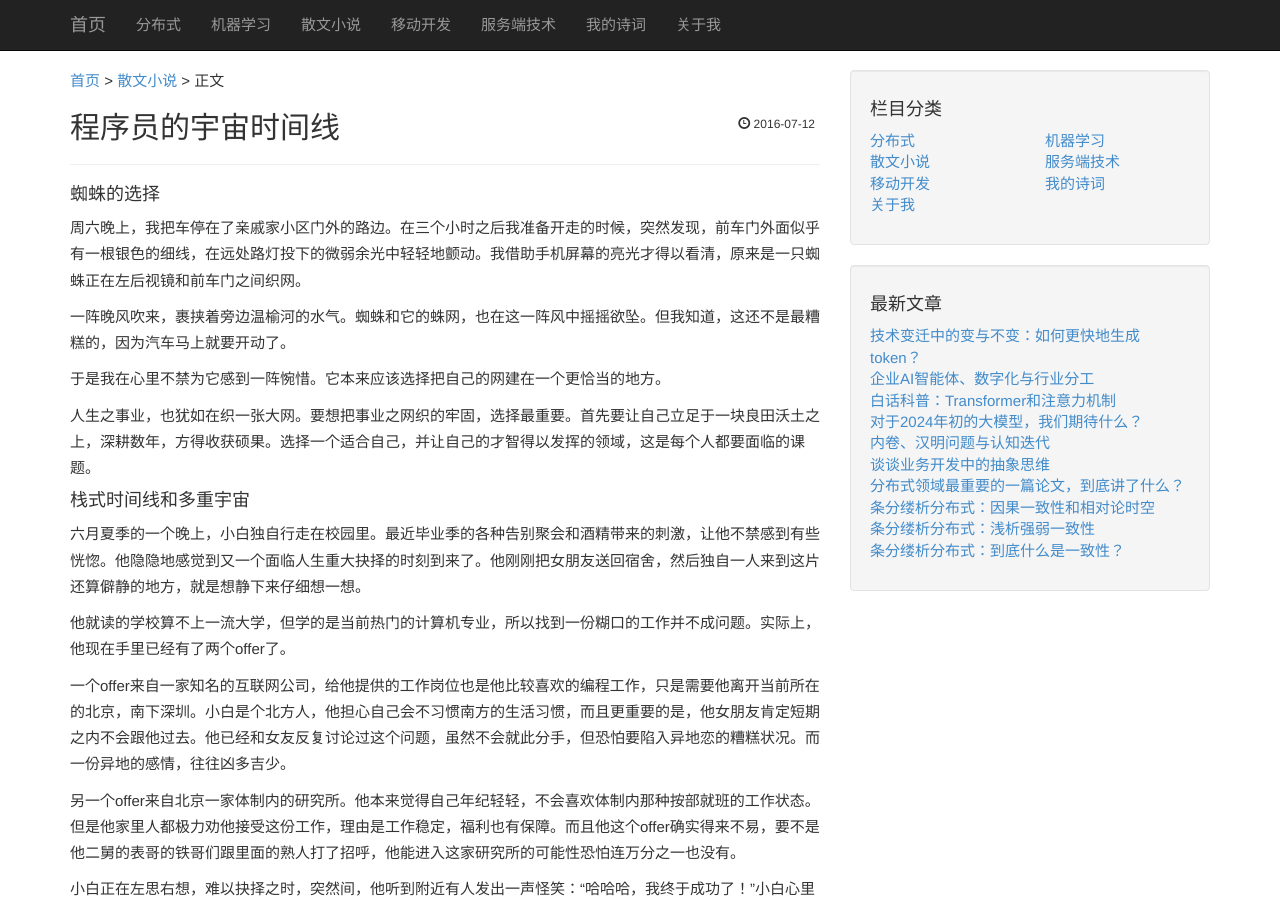
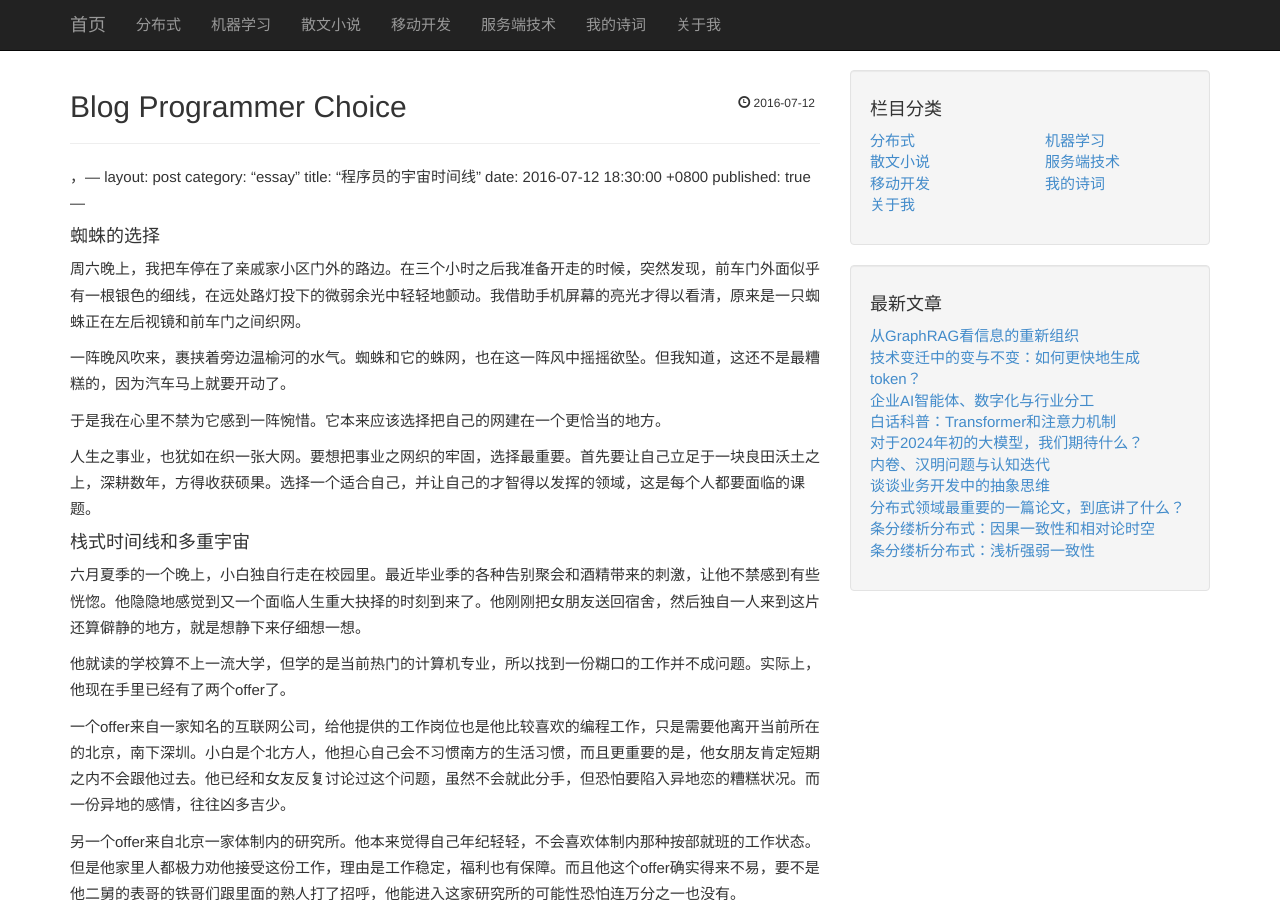
Before and after one commit to tielei/tielei.github.io, a Jekyll site: the page built from _posts/2016-07-12-blog-programmer-choice.markdown, in a window 1280 px wide and 900 px high. Built offline with Jekyll 4.4.1, drawn with Linux system fonts in a browser that asks for light colours; our own code applies the rules of GitHub Pages for plain Markdown files; comment, search, counter and statistics services are not loaded; some of the changed lines change nothing that is shown.

Commit message:
graphrag文章提交

```diff
--- a/_posts/2016-07-12-blog-programmer-choice.markdown
+++ b/_posts/2016-07-12-blog-programmer-choice.markdown
@@ -1,4 +1,4 @@
----
+，---
 layout: post
 category: "essay"
 title: "程序员的宇宙时间线"
--- /dev/null
+++ b/_posts/2024-08-31-blog-graph-rag-information_org.markdown
@@ -0,0 +1,112 @@
+---
+layout: post
+category: "ml"
+title: "从GraphRAG看信息的重新组织"
+date: 2024-08-31 00:00:00 +0800
+published: true
+---
+
+GraphRAG俨然已经成为了一种新的技术路线；虽然类似的技术还有很多不成熟的地方。前几天发现，学术界已经有关于GraphRAG的综述出现了[1]，链接在文末，供大家参考。
+
+不过今天我们要讨论的重点不是这个。我想跟大家聊一聊：沿着GraphRAG的思路，在LLM的时代，信息可能以什么样的方式被重新组织？
+
+<!--more-->
+
+### 数据的两种类型及处理路径
+
+在一个数字化的世界里，数据有两种：一种是给人看的，一种是给机器看的。
+
+给人看的数据，比如新闻、网页、论文、专利文本。这些数据是由人生产的，生产出来的目的也是给人看的，用于传递信息或知识。所以，它们天然就是无结构的free text。在LLM出现之前，计算机系统对这些信息进行直接处理，是很困难的。
+
+至于另一种给机器看的数据，指的是传统计算机程序可以直接处理的结构化数据，比如xml、json、关系表格，等等。它们在计算机程序之间传递信息或指令，支撑整个系统的运转。这些数据通常有严格的schema的约束，大部分由机器产生，也由机器消费。
+
+现在，我们把关注点放在前一类数据上。由于这部分数据是为了给人看的，所以如果涉及到对信息进行处理，就需要大量的人力参与其中。
+
+具体需要做什么处理呢？对于一个严肃的信息获取场景来说，抽象来看，人们通常需要对数据进行三个阶段的处理：
+* 检索；
+* 提取；
+* 整合。
+
+举个例子，假设你的主管布置了一项任务，要求你针对某项技术调研一下业界方案。第一步，你肯定会去互联网上**检索**各种相关资料，查阅业界各大公司的官网、技术博客，查阅相关论文，以及检索行业会议的信息。第二步，从这些资料中**提取**当前关注的技术方案在各个维度的**关键信息**，比如各个方案的技术原理、适用范围、核心难点、优势、局限性，等等。第三步，对所有这些关键信息进行**整合**，得到最终结论。这个「最终结论」，一般来说是简短的、高度概括的，而且是自然语言的，给人看了用于进一步决策的。
+
+以前的信息系统，只能辅助完成第一步的检索工作。后面的提取、整合，仍然主要是人的工作。但是LLM出现之后，后面这两步也有希望由计算机程序来处理了。
+
+### 信息的组织形式
+
+为了对海量的信息进行检索和处理，信息系统需要对数据做某种形式的提前组织。
+
+搜索引擎算是一种传统的技术，它出于检索的目的，基于关键词将文本数据组织成倒排索引的形式。这种数据组织形式，简单可解释。
+
+但是，这种关键词索引的数据组织形式，只能支撑粗粒度的「检索」任务。数据的存储单元，是一个完整的document。比如，一个网页是一个document，一篇新闻报道是一个document，一篇论文是一个document。我们可以根据关键词，定位到若干个document。但有两个遗留问题没有解决：
+* 一个是广度的问题。在严肃的信息获取场景下，我们对于信息的完整性有比较高的要求。也就是说，用关键词检索出「某些」资料是不够的，还希望查到的资料要全。把散落到各处的信息，按照要求收集到一起，仅依靠关键词索引很难覆盖到。
+* 另一个是深度的问题。通过关键词索引可以定位到document级别，但这些document内部更细粒度的信息，就需要人来提取、整合。
+
+于是，有些人尝试从document中预先把有用的信息提取出来，做成结构化的数据。一般有两种形式：一种是知识图谱，按照实体和实体关系来组织信息，类似企查查、天眼查组织企业数据的形式；另一种是表格形式，常见的例子是金融领域的一些应用，把各个公司的历史财务信息（营业额、利润、资产负债、现金流量等）、分红派息行为、机构持股变动等信息，汇总成表格呈现给投资者。
+
+不管是知识图谱，还是表格数据，它们都属于「给人看」的结构化数据。把这些数据生产出来，需要耗费大量的人力（机器可以辅助一部分），因此，这种人工组织信息的方式，只能在商业价值高的一些领域内小范围使用。
+
+LLM的出现，改变了这一切。它把整个互联网上公开可访问的文本信息，压缩进了模型当中。可以想象一下，LLM把信息重新组织、重新打散，按照某种难以理解的方式，存储在了数十亿甚至数百亿个参数中。它组织信息的粒度更细。前面讲的倒排索引，组织信息的粒度是document；知识图谱和表格，组织信息的粒度是人能够理解的实体概念和实体关系；而LLM组织信息的粒度，则是一个个的token。
+
+已经有不少研究人员在研究LLM内部的数据表示了，而且取得了一些进展。比如，Anthropic的一个研究表明，他们从Claude 3 Sonnet模型中，提取出了数百万个特征[2]。但是，LLM内部对于信息的组织形式，整体上看仍然是个黑盒。
+
+### GraphRAG带来的启示
+
+本来人们对LLM的期望是很高的，认为它可能会颠覆知识产业。从逻辑上讲，这么想是有些道理的。既然LLM已经吃进去了互联网上所有的公开数据，将信息在内部做了重新组织，相当于学到了数据里面所表示的知识，自然可以解答信息或知识层面的「任何」问题。我们前面提到的检索、提取、整合，这三个阶段的信息处理过程，理论上LLM似乎是能端到端地做掉的。
+
+但是，LLM在能力上目前还有两个关键的不足：一个是推理能力 (reasoning) 还达不到真实业务场景的要求；另一个是幻觉问题，这是一个顽疾。这些不足让LLM难以单独成为端到端的解决方案。
+
+微软提出的GraphRAG方案[3]，提供了一个新的思路。GraphRAG整个系统可以分成两个大的模块：Indexer和Query。Indexer负责从非结构化的文本中提取实体和实体关系，形成结构化的图谱，并支持层次化建图；Query模块则负责利用建好的图谱执行问答任务。
+
+这里隐含着一些思路的转变。
+
+GraphRAG仍然是按照实体和实体关系对世界进行建模的，但它按照这种图的模型对信息进行重新组织的时候，是充分利用了LLM学到的知识的。这相当于找到了一种实现路径，把关注的重点从LLM内部转移到了LLM外部。LLM内部是个黑盒，但它却有一个「人格化」的界面，输入和输出都是自然语言的。因此，利用LLM做信息的重新组织，LLM内部的知识就「外化」到了建图的过程中了，而且变成了人可以理解的形式。
+
+这里有两个关键点需要注意：
+* GraphRAG更充分利用了LLM的知识。至少是比传统的RAG更多地利用了模型的知识。在传统的RAG中，LLM主要发挥作用的地方是最后一步。它在训练阶段所学到的——对于这个世界的理解——很可能并没有充分发挥出来。而在GraphRAG中，LLM对世界的理解，体现在了对实体和实体关系的识别过程中。
+* 在LLM外部对信息进行重组，意味着更加可控，也意味着人可以理解和参与这个控制工程。
+
+可以畅想一下，如果做得足够好的话，我们可能能够得到一种新型的知识库的组织形式。它以自然语言为界面来提供对信息的查询；内部则以一种全新的方式来组织数据。这种对数据的组织，不是基于关键词的浅层的关联，而是包含了语义上的关联，包含了LLM对于世界的理解。
+
+### GraphRAG的一些实现细节
+
+GraphRAG整个系统可以分成两个大的模块：Indexer和Query。我们这里着重对Indexer进行介绍。这个介绍包含一些技术细节，非技术同学可以跳过。
+
+GraphRAG的Indexer模块需要对原始输入文本文件进行一系列的处理变换，形成了多个数据处理的pipeline。这些pipeline在实现中使用了DataShaper[4]的Workflow系统来完成：
+* 每个数据处理pipeline使用一个Workflow来表达。比如，create_base_text_units、create_base_extracted_entities等（截止到2024.08的GraphRAG代码，共包含14个workflow）。
+* 在Workflow之间，有一定的依赖关系，形成一个有向无环图DAG。这决定了Workflow哪些先执行，哪些后执行。
+* 每个Workflow内部，又细分为若干个step，每个step被称为一个verb。
+
+这个DAG如果画出来，如下图所示（点击看大图）：
+
+[<img src="/assets/images_graphrag/graphrag_indexer_workflows.png" style="width:700px" alt="GraphRAG的Indexer的执行Workflows" />](/assets/images_graphrag/graphrag_indexer_workflows.png)
+
+上图中每个节点表示一个Workflow。从Workflow的名字可以大体猜出来它具体执行的工作，这里就不一一介绍了。其中有个Workflow叫create_base_entity_graph，功能有点特殊，这里简单介绍两句。它实际上在执行社区检测算法（一个称为leiden的算法[5]），把关联相近的实体分割到一个子图里面。这个划分子图的过程可以递归进行，在子图中继续划分子图，从而把图建成层次化的。
+
+### 不足和展望
+
+GraphRAG提供了非常好的一种思路。但这种技术目前仍不成熟。有一些关键问题值得未来去仔细思考：
+* 建模的合理性。GraphRAG的本质，还是在于应该如何对信息进行建模。它目前采取了图的方式，但不代表图这种方式就能对现实世界的信息进行全面的建模。比如历史数据、时间序列数据，如何融合到图当中？
+* 图谱的规模。GraphRAG到底能支持多大规模的数据，还是未经验证的问题。它能应用到开放域，还是只能够用于特定领域？另一方面，如果数据规模很大，建图的成本也非常高。
+* 如何在人为可控的方式下建图？只基于LLM来建图，会引入非常多的噪声。如何在充分利用LLM知识的基础上，把领域专家的经验也引入进来，也是非常重要的一个问题。
+
+（正文完）
+
+##### 参考文献：
+
+* [1] Boci Peng, et al. 2024. [Graph Retrieval-Augmented Generation: A Survey](https://www.arxiv.org/abs/2408.08921).
+* [2] Adly Templeton, et al. 2024. [Scaling Monosemanticity: Extracting Interpretable Features from Claude 3 Sonnet](https://transformer-circuits.pub/2024/scaling-monosemanticity/index.html).
+* [3] Darren Edge, et al. 2024. [From Local to Global: A Graph RAG Approach to Query-Focused Summarization](https://arxiv.org/abs/2404.16130).
+* [4] [DataShaper GitHub Page](https://github.com/microsoft/datashaper).
+* [5] [Wikipedia:leiden](https://en.wikipedia.org/wiki/Leiden_algorithm).
+
+**其它精选文章**：
+
+* [技术变迁中的变与不变：如何更快地生成token？](https://mp.weixin.qq.com/s/BPnX0zOJr8PLAxlvKQBsxw)
+* [企业AI智能体、数字化与行业分工](https://mp.weixin.qq.com/s/Uglj-w1nfe-ZmPGMGeZVfA)
+* [白话科普：Transformer和注意力机制](https://mp.weixin.qq.com/s/jyy7WXtOqJPXJYssPpfiUA)
+* [三个字节的历险](https://mp.weixin.qq.com/s/6Gyzfo4vF5mh59Xzvgm4UA)
+* [用统计学的观点看世界：从找不到东西说起](https://mp.weixin.qq.com/s/W6hSnQPiZD1tKAou3YgDQQ)
+* [分布式领域最重要的一篇论文，到底讲了什么？](https://mp.weixin.qq.com/s/FZnJLPeTh-bV0amLO5CnoQ)
+* [看得见的机器学习：零基础看懂神经网络](https://mp.weixin.qq.com/s/chHSDuwg20LyOcuAr26MXQ)
+* [内卷、汉明问题与认知迭代](https://mp.weixin.qq.com/s/rgKkJ5wI5G5BZ6lIJZj7WA)
+* [漫谈分布式系统、拜占庭将军问题与区块链](https://mp.weixin.qq.com/s/tngWdvoev8SQiyKt1gy5vw)
```
Also changed, not shown: assets/images_graphrag/graphrag_indexer_workflows.png (added).
